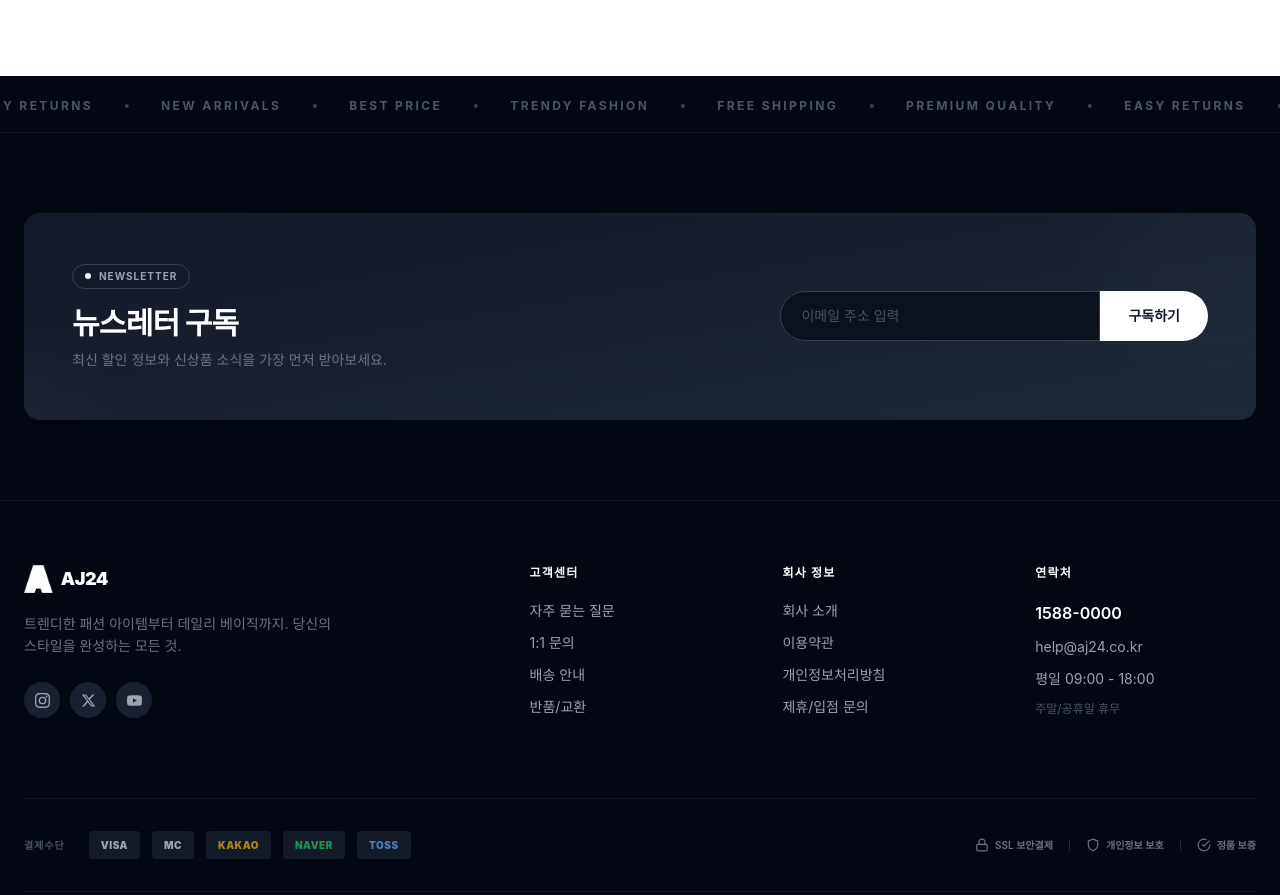
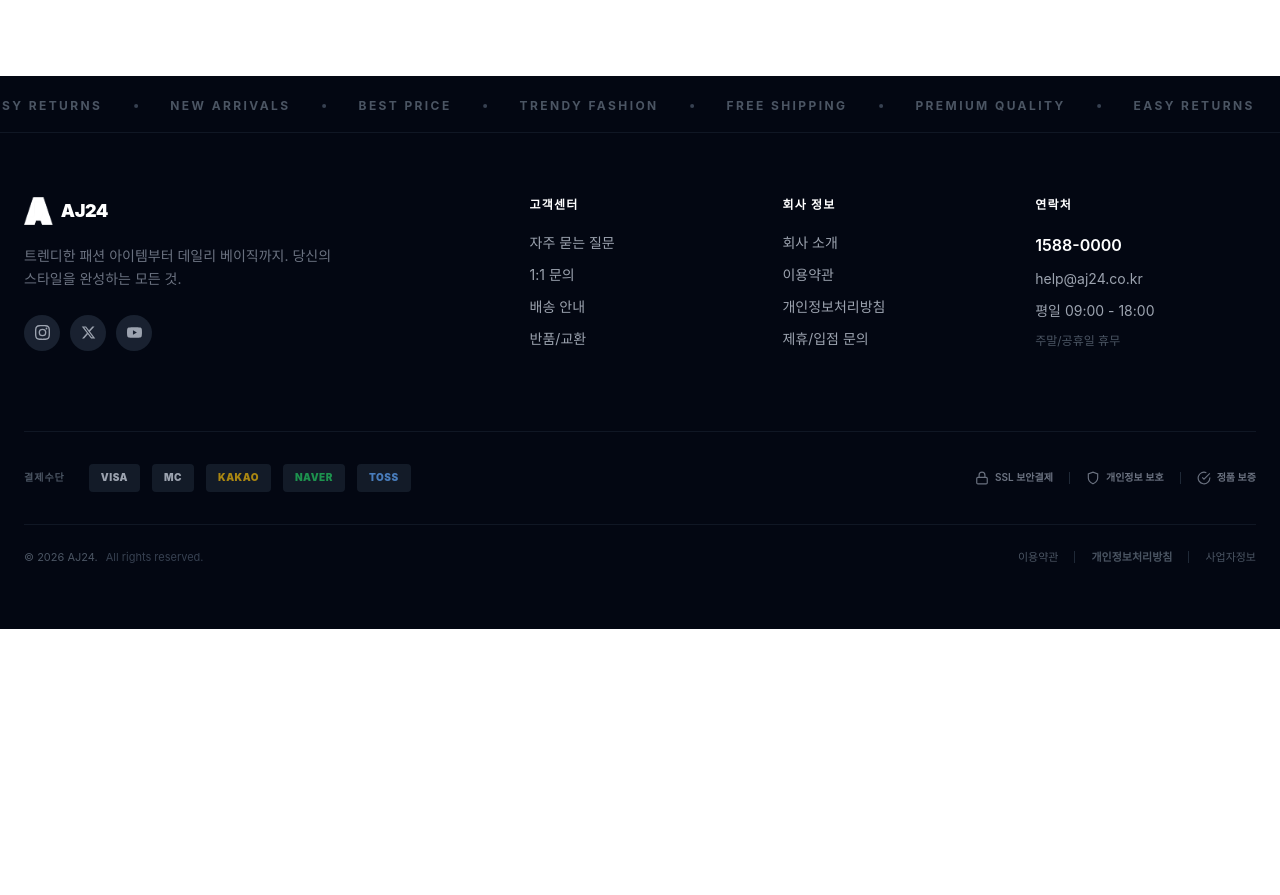
Before and after one commit to gustn0117/aj24, a Next.js app: page / in a window 1280 px wide. Shown: the part 940-1835 px from the top of the page. After the commit the page ends 1569 px from the top, so only its background shows below. Built offline with nearby package versions, Linux system fonts and the light colour scheme; no server answers; the database is empty.

Commit message:
뉴스레터 구독 섹션 삭제
Co-Authored-By: Claude Opus 4.6 <noreply@anthropic.com>

```diff
--- a/src/components/Footer.tsx
+++ b/src/components/Footer.tsx
@@ -14,44 +14,6 @@ export default function Footer() {
               ))}
             </div>
           ))}
-        </div>
-      </div>
-
-      {/* Newsletter section */}
-      <div className="border-b border-gray-800/50">
-        <div className="max-w-[1400px] mx-auto px-4 sm:px-6 py-14 md:py-20">
-          <div className="relative overflow-hidden rounded-2xl bg-gradient-to-br from-gray-900 to-gray-800 p-8 md:p-12">
-            {/* Decorative elements */}
-            <div className="absolute -top-20 -right-20 w-60 h-60 bg-white/[0.02] rounded-full blur-2xl" />
-            <div className="absolute -bottom-20 -left-20 w-40 h-40 bg-white/[0.02] rounded-full blur-2xl" />
-
-            <div className="relative flex flex-col md:flex-row items-center justify-between gap-8">
-              <div>
-                <div className="inline-flex items-center gap-2 px-3 py-1 border border-gray-700 rounded-full text-[10px] font-bold text-gray-400 uppercase tracking-widest mb-4">
-                  <span className="w-1.5 h-1.5 bg-white rounded-full animate-pulse" />
-                  Newsletter
-                </div>
-                <h3 className="text-white text-2xl md:text-3xl font-black mb-2 tracking-tight">
-                  뉴스레터 구독
-                </h3>
-                <p className="text-sm text-gray-500 leading-relaxed">
-                  최신 할인 정보와 신상품 소식을 가장 먼저 받아보세요.
-                </p>
-              </div>
-              <div className="flex w-full md:w-auto">
-                <div className="relative flex w-full md:w-auto">
-                  <input
-                    type="email"
-                    placeholder="이메일 주소 입력"
-                    className="w-full md:w-80 px-5 py-3.5 bg-gray-950/60 border border-gray-700 rounded-l-full text-sm text-white placeholder-gray-600 focus:outline-none focus:border-gray-500 transition-colors"
-                  />
-                  <button className="px-7 py-3.5 bg-white text-gray-900 rounded-r-full text-sm font-bold hover:bg-gray-100 transition-all active:scale-95 whitespace-nowrap">
-                    구독하기
-                  </button>
-                </div>
-              </div>
-            </div>
-          </div>
         </div>
       </div>
 
```
